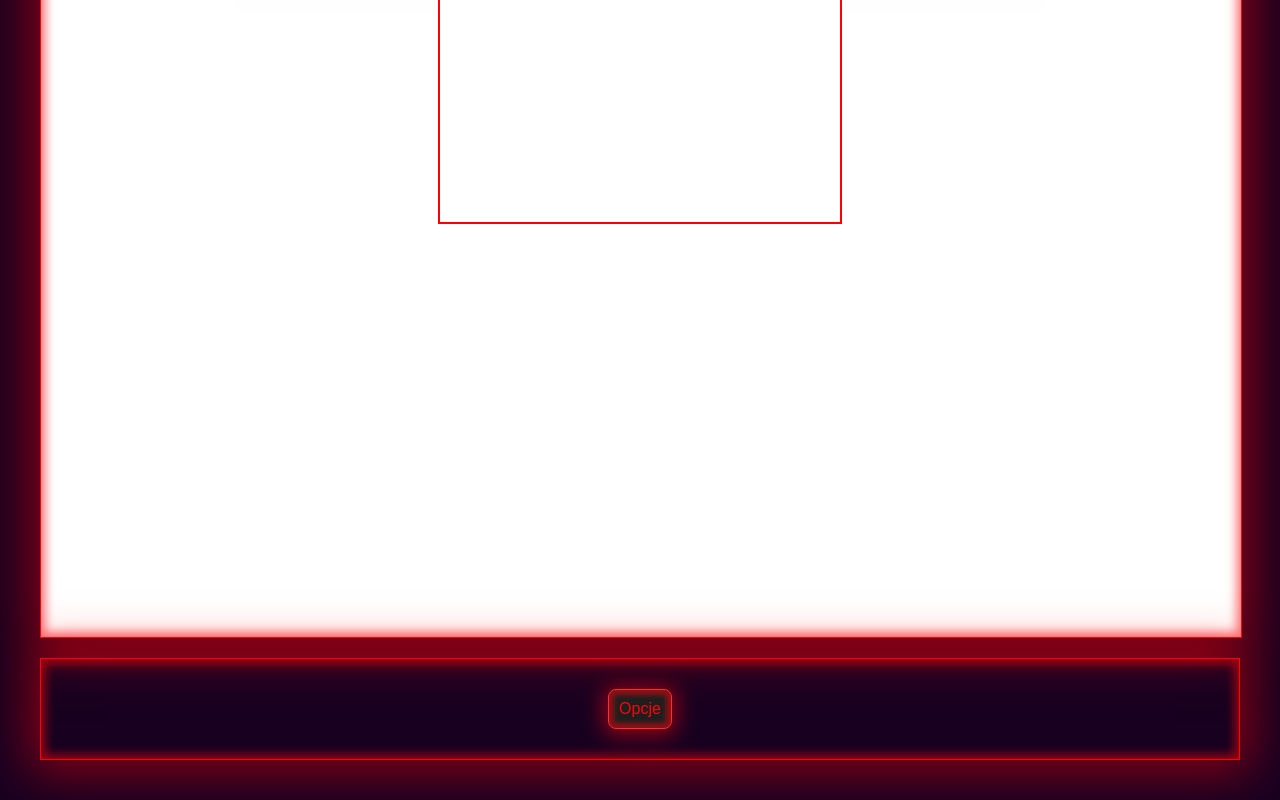
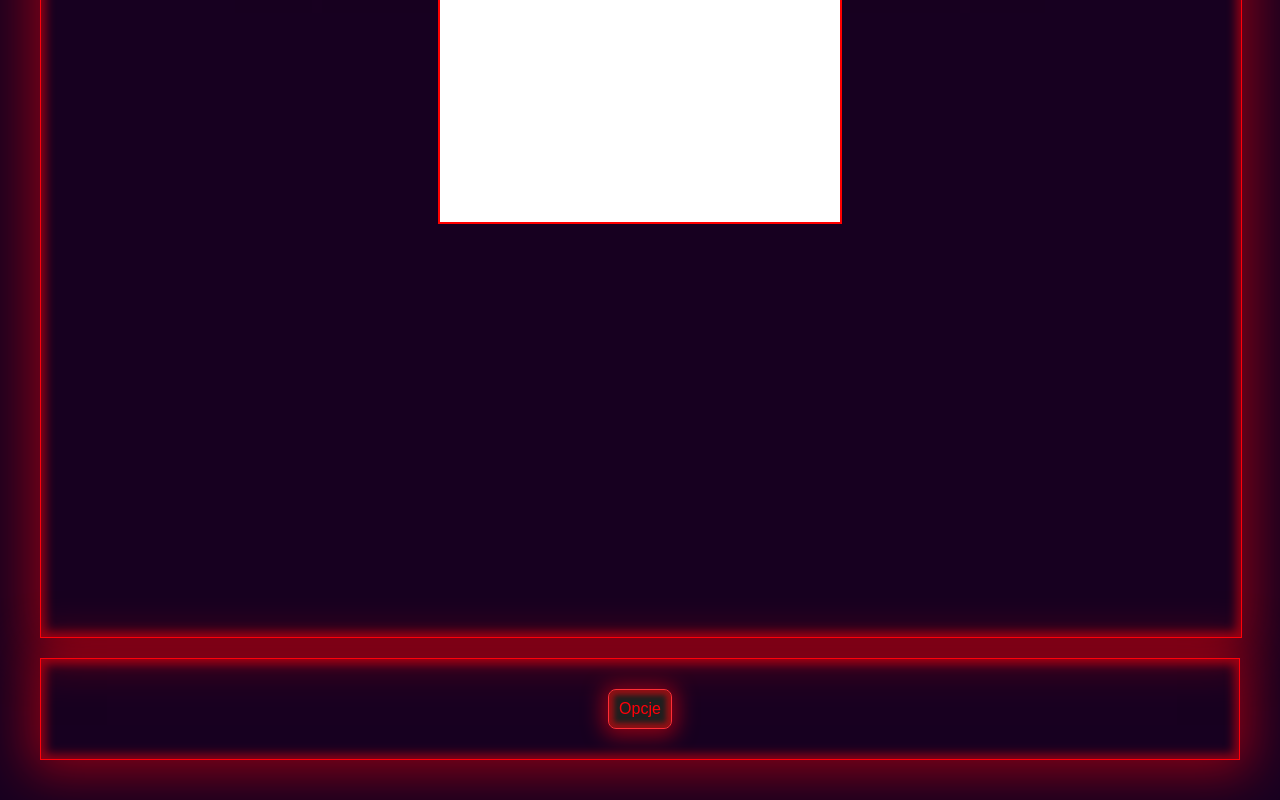
Before and after one commit to volter2pl/praktyki2024, a React (Vite) app: page / in a window 1280 px wide. Both pictures are taken after a click on the button "Opcje". Shown: the part 378-1178 px from the top of the page. Built offline with nearby package versions, Linux system fonts and the light colour scheme.

Commit message:
naprawienie koloru menu
tło main jest białe tylko dla menu ustawień a nie reszty menu

```diff
--- a/src/App.tsx
+++ b/src/App.tsx
@@ -37,10 +37,10 @@ function App() {
           {/*<img className="minizdj" src="src/assets/gra5.png" alt="gra5"></img>*/}
         </div>
       </section>
-      <main className={isMenuOpen ? 'menuOpen' : ''} style={{ backgroundColor: isMenuOpen ? 'white' : '' }}>
+      <main className={isMenuOpen ? 'menuOpen' : ''} >
         {message}
         {isMenuOpen && (
-          <div className="menu">
+          <div className="menu" style={{ backgroundColor: isMenuOpen ? 'white' : '' }}>
             <div className="menuContent"><h2>Opcje</h2></div> {/* Add menu content */}
             <button className='changecolour' onClick={changeTheme}>Zmień kolor</button>
           </div>
```
